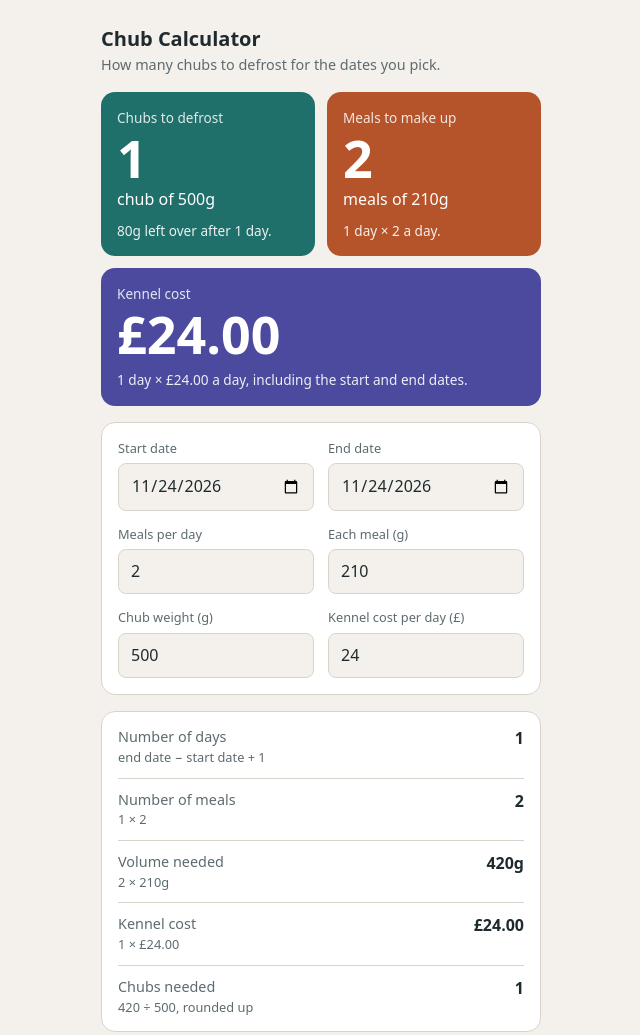
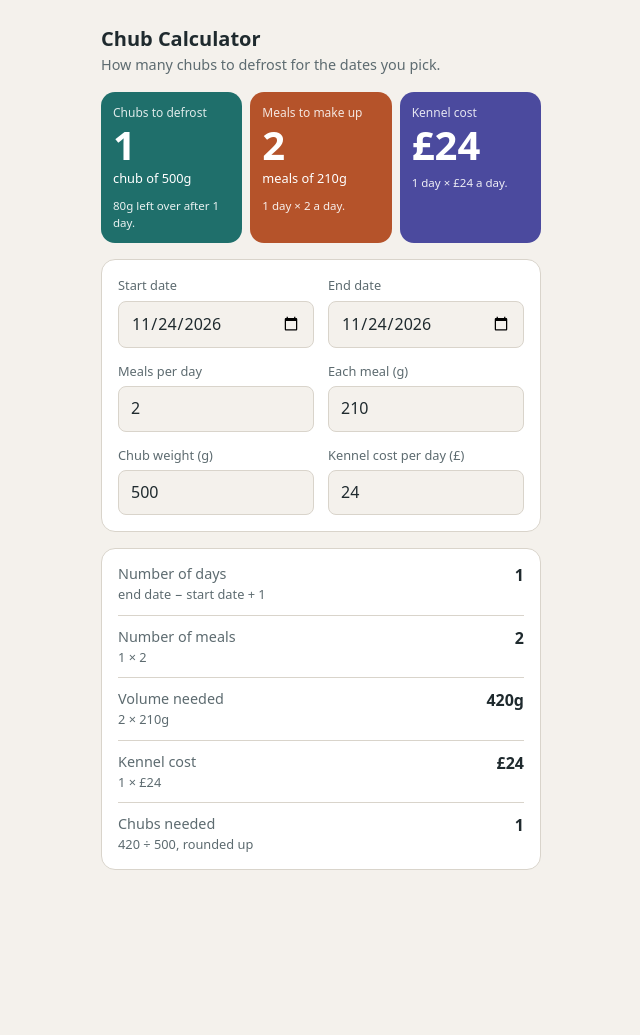
Before and after one commit to neecx/chub-calculator, a plain HTML site: page index.html in a window 1280 px wide. Shown: the whole page, without its empty margins (319-959 px from the left). After the commit the page ends 910 px from the top, so only its background shows below. Drawn offline with Linux system fonts and the light colour scheme.

Commit message:
Put kennel cost card in the summary row, drop decimals and subtext
Co-Authored-By: Claude Sonnet 5.5 <noreply@anthropic.com>
Claude-Session: https://claude.ai/code/session_01SMJoCU3TgKic5YUZeP9CvB

```diff
--- a/index.html
+++ b/index.html
@@ -68,9 +68,12 @@ main { max-width: 440px; margin: 0 auto; display: flex; flex-direction: column;
 h1 { font-size: 1.25rem; margin: 0; font-weight: 700; text-wrap: balance; }
 .sub { margin: 2px 0 0; color: var(--muted); font-size: 0.9rem; }
 
-.cards { display: grid; grid-template-columns: 1fr 1fr; gap: 12px; }
-.cards .result { padding: 16px; min-width: 0; }
-.cards .result .big { font-size: 3.25rem; }
+.cards { display: grid; grid-template-columns: repeat(3, minmax(0, 1fr)); gap: 8px; }
+.cards .result { padding: 12px; min-width: 0; }
+.cards .result .big { font-size: clamp(1.6rem, 7.5vw, 2.5rem); }
+.cards .result .label { font-size: 0.75rem; }
+.cards .result .unit { font-size: 0.8rem; }
+.cards .result .note { font-size: 0.72rem; }
 .result {
   background: var(--accent);
   color: var(--accent-ink);
@@ -86,7 +89,6 @@ h1 { font-size: 1.25rem; margin: 0; font-weight: 700; text-wrap: balance; }
 .result.error .big { font-size: 1.1rem !important; line-height: 1.3; }
 .cards .result.error { grid-column: 1 / -1; }
 #meals-card:not(.error) { background: var(--accent2); color: var(--accent2-ink); }
-#cost-card { grid-column: 1 / -1; }
 #cost-card:not(.error) { background: var(--accent3); color: var(--accent3-ink); }
 #meals-card.hidden, #cost-card.hidden { display: none; }
 
@@ -224,18 +226,19 @@ input:focus-visible { outline: 2px solid var(--accent); outline-offset: 1px; }
       '<span class="note">' + days + (days === 1 ? " day" : " days") + " × " + fmt(mealsPerDay) + " a day.</span>";
 
     var total = days * dayRate;
-    var gbp = function (n) { return "£" + n.toLocaleString("en-GB", { minimumFractionDigits: 2, maximumFractionDigits: 2 }); };
+    var gbp = function (n) { return "£" + n.toLocaleString("en-GB", { maximumFractionDigits: n === Math.round(n) ? 0 : 2 }); };
+    var gbp0 = function (n) { return "£" + n.toLocaleString("en-GB", { maximumFractionDigits: 0 }); };
     costCard.className = "result";
     costCard.innerHTML =
       '<span class="label">Kennel cost</span>' +
-      '<span class="big">' + gbp(total) + "</span>" +
-      '<span class="note">' + days + (days === 1 ? " day" : " days") + " × " + gbp(dayRate) + " a day, including the start and end dates.</span>";
+      '<span class="big">' + gbp0(total) + "</span>" +
+      '<span class="note">' + days + (days === 1 ? " day" : " days") + " × " + gbp(dayRate) + " a day.</span>";
 
     var rows = [
       ["Number of days", '<span class="sum">end date − start date + 1</span>', days],
       ["Number of meals", '<span class="sum">' + days + " × " + fmt(mealsPerDay) + "</span>", fmt(meals)],
       ["Volume needed", '<span class="sum">' + fmt(meals) + " × " + fmt(mealG) + "g</span>", fmt(grams) + "g"],
-      ["Kennel cost", '<span class="sum">' + days + " × " + gbp(dayRate) + "</span>", gbp(total)],
+      ["Kennel cost", '<span class="sum">' + days + " × " + gbp(dayRate) + "</span>", gbp0(total)],
       ["Chubs needed", '<span class="sum">' + fmt(grams) + " ÷ " + fmt(chubG) + ", rounded up</span>", chubs]
     ];
     steps.innerHTML = rows.map(function (r) {
```
